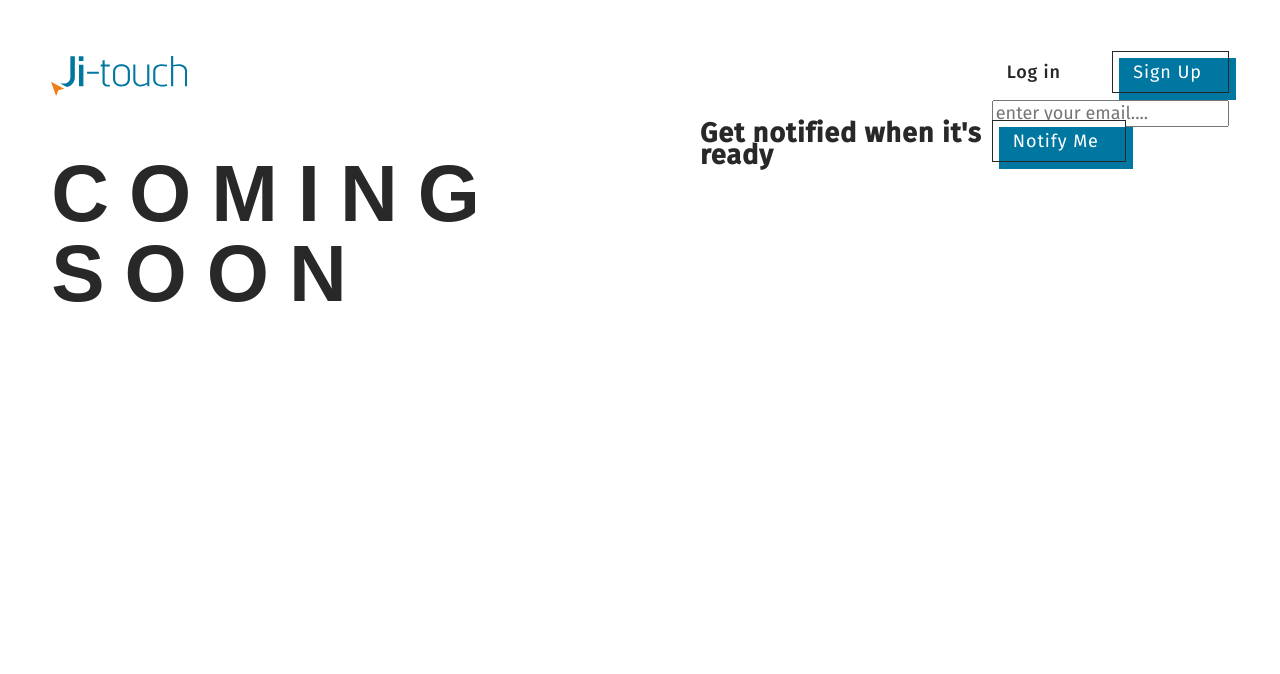
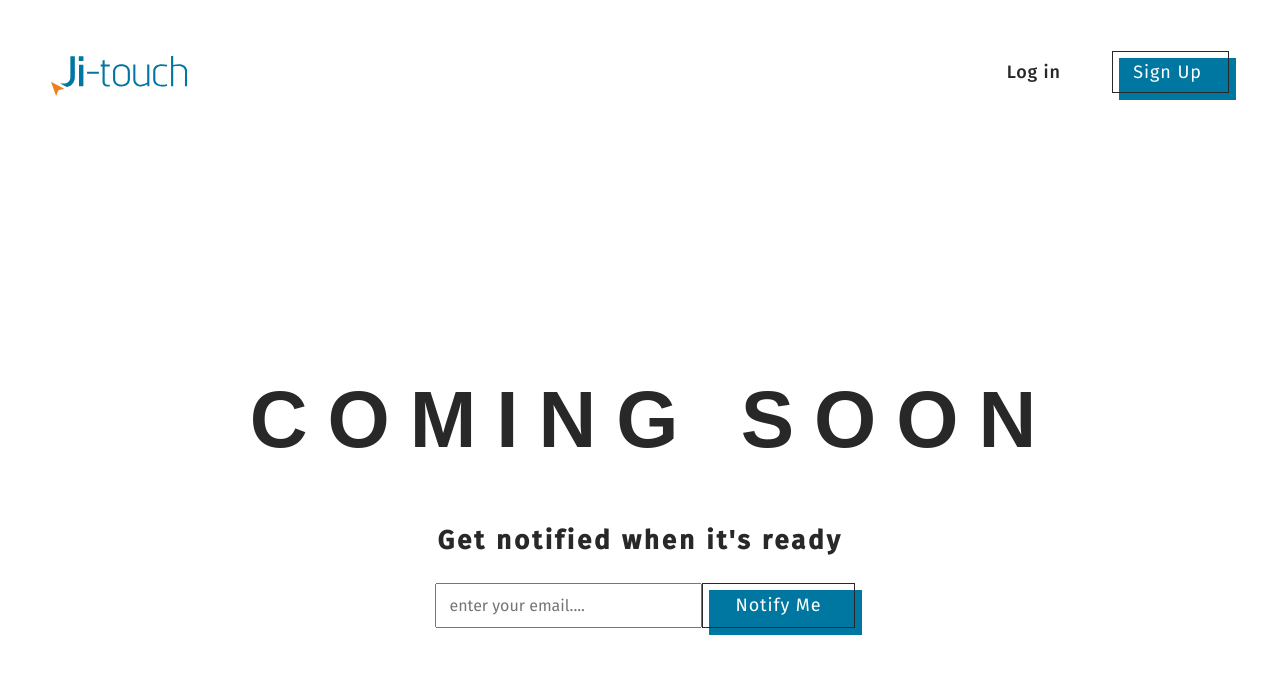
Before and after one commit to MarVikt/ji-tach, a plain HTML site: page index.html in a window 1280 px wide. Drawn offline with Linux system fonts and the light colour scheme; files whose address does not match are found by name.

Commit message:
created main

```diff
--- a/index.html
+++ b/index.html
@@ -22,20 +22,21 @@
   </header>
   <!-- header -->
 
-  <div class="content boundaries">
-    <h1 class="content__title">COMING SOON</h1>
-    <h2 class="content__subtitle">Get notified when it's ready</h2>
-    <form id="form1" name="content-form" class="content__form">
-      <div>
-        <input type="email" class="form-email" id="form1-email" name="user_email" placeholder="enter your email....">
-      </div>
-      <div>
-				<button class="form-btn" type="submit">Notify Me</button>
-			</div>
-    </form>
-
-
+  <div class="main">
+    <div class="main__content boundaries">
+      <h1 class="main__title">COMING SOON</h1>
+      <h2 class="main__subtitle">Get notified when it's ready</h2>
+      <form id="form1" name="content-form" class="main__form">
+        <div>
+          <input type="email" class="main__form-email" id="form1-email" name="user_email" placeholder="enter your email....">
+        </div>
+        <div>
+          <button class="main__form-btn" type="submit">Notify Me</button>
+        </div>
+      </form>
+    </div>
   </div>
+  <!-- main -->
 
 
 </body>
--- a/sass/_settings.sass
+++ b/sass/_settings.sass
@@ -21,6 +21,10 @@ h1
   line-height: 80px
   letter-spacing: 0.25em
   color: #282828
+h2
+  font-size: 26px
+  line-height: 31px
+  letter-spacing: 0.11em
 button
   letter-spacing: 0.05em
   padding: 10px 26px 10px 20px
--- a/sass/sections/_content.sass
+++ /dev/null
@@ -1,2 +0,0 @@
-.content
-  width: 100%
--- a/sass/sections/_header.sass
+++ b/sass/sections/_header.sass
@@ -1,5 +1,5 @@
 .header
-  height: 100px
+  height: 150px
   width: 100%
   padding-top: 50px
   background-color: #FFFFFF
@@ -12,11 +12,3 @@
     height: 40px
   &__login
     margin-right: 46px
-  // &__button
-  //   letter-spacing: 0.05em
-  //   padding: 10px 26px 10px 20px
-  //   margin-top: -7px
-  //   border: 1px solid #282828
-  //   color: #FFFFFF
-  //   background-color: #0077A0
-  //   box-shadow: 7px 7px 0 0 #0077A0, 6px 6px 0 0 #ffffff inset
--- /dev/null
+++ b/sass/sections/_main.sass
@@ -0,0 +1,28 @@
+.main
+  height: 600px
+  width: 100%
+  padding-top: 230px
+  &__content
+    flex-direction: column
+    align-items: center
+  &__title
+    margin: 0
+    margin-bottom: 65px
+    margin-left: 26px
+  &__subtitle
+    margin: 0
+    margin-bottom: 27px
+  &__form
+    display: flex
+    margin-left: 10px
+    &-email
+      height: 45px
+      width: 267px
+      font-weight: 400
+      font-size: 16px
+      line-height: 19px
+      padding: 12px 13px
+      color: #6F6F6F
+    &-btn
+      padding: 11px 33px
+      margin-top: 0
--- a/sass/style.sass
+++ b/sass/style.sass
@@ -7,8 +7,8 @@
 // подключение header
 @import 'sections/_header'
 
-// подключение content
-@import 'sections/_content'
+// подключение main
+@import 'sections/_main'
 
 
 // подключение стилей для адаптива
```
Also changed, not shown: css/style.css, 1 other file.
